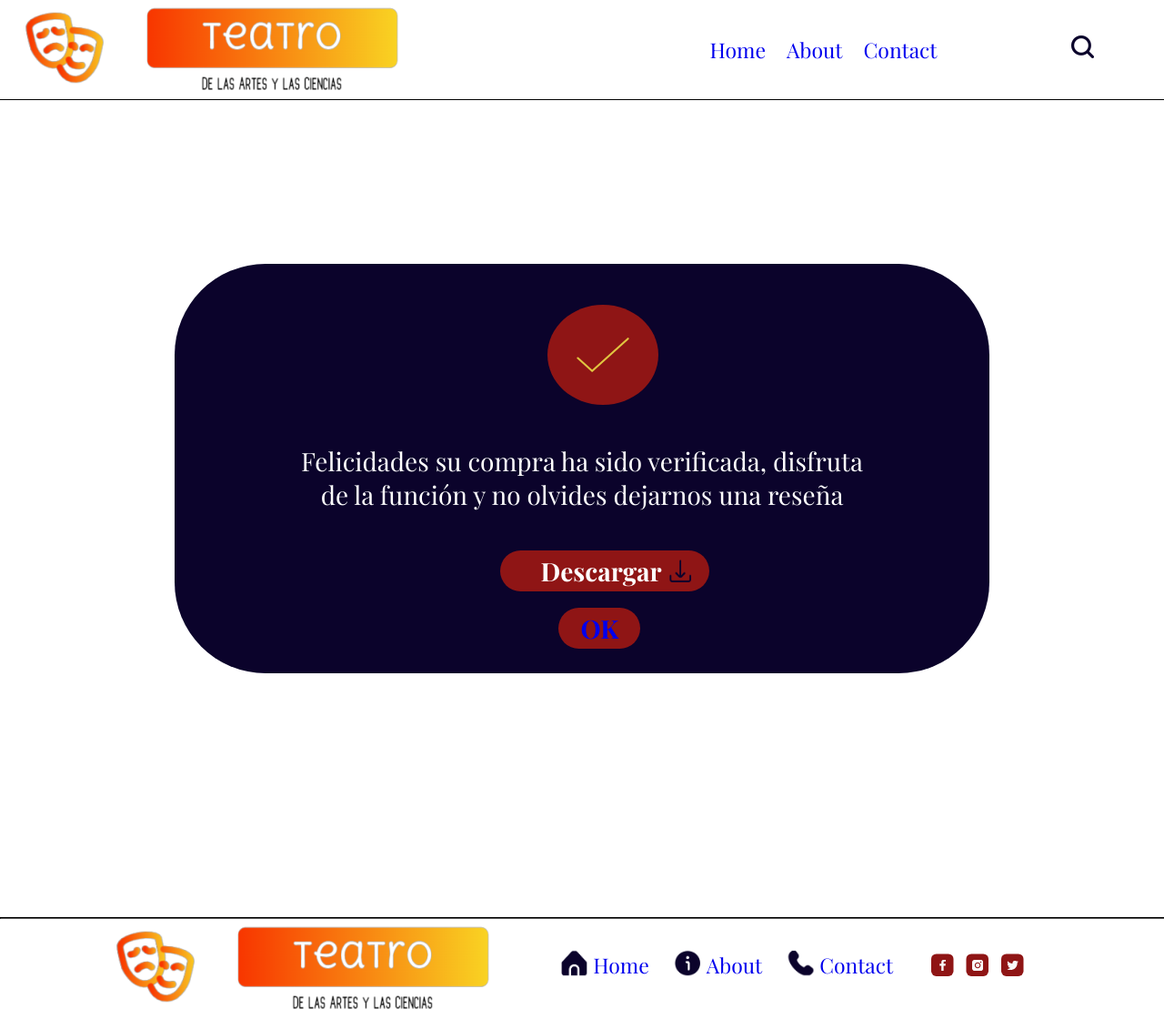
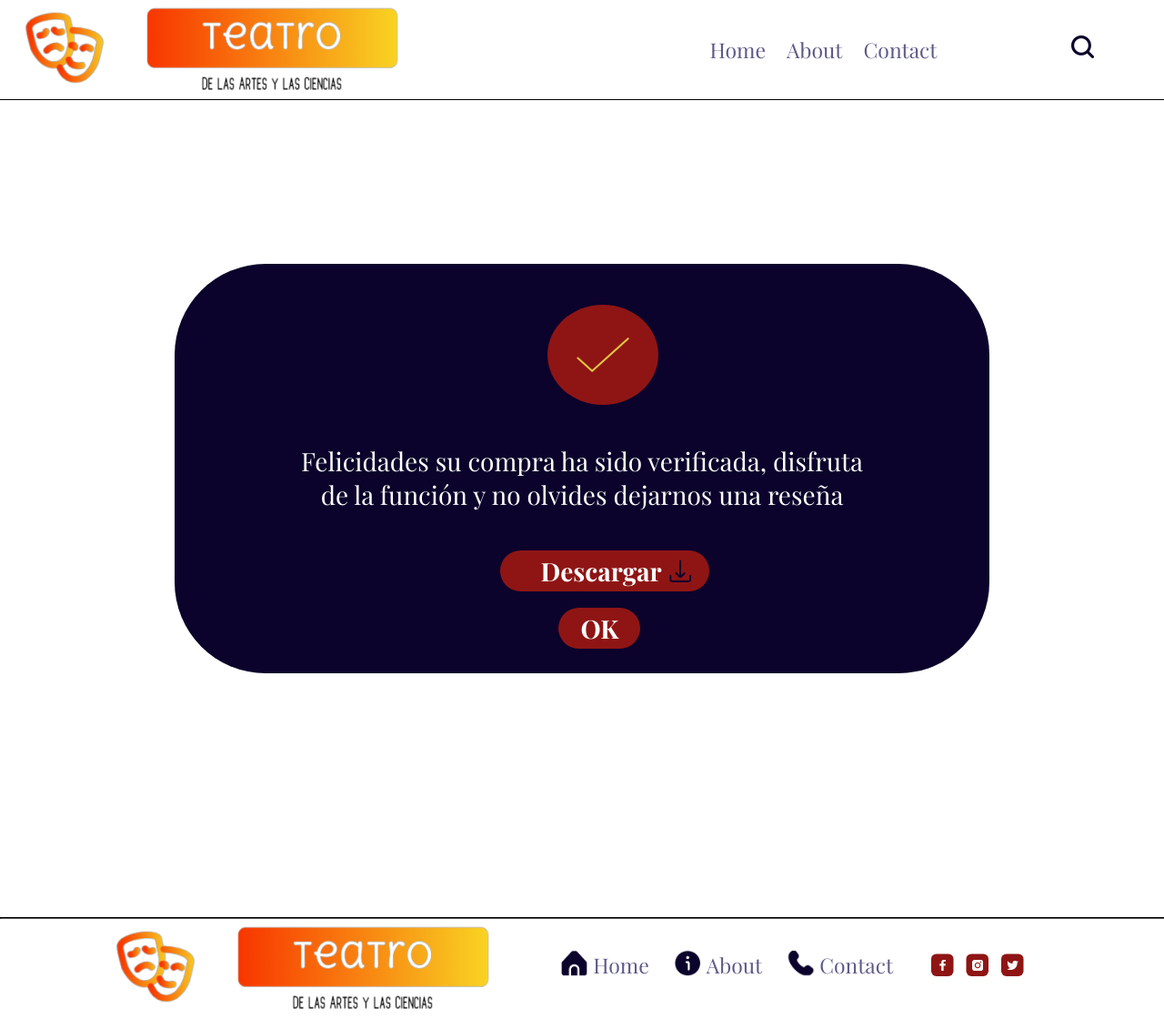
Before and after one commit to GGSZGZ/TeatroVue, a Vue app: page /success in a window 1280 px wide. Shown: the whole page at 91% size. Built offline with nearby package versions, Linux system fonts and the light colour scheme; a web font is replaced by a local one.

Commit message:
Links hover fixed

```diff
--- a/src/App.vue
+++ b/src/App.vue
@@ -22,9 +22,9 @@ import "./assets/main.css";
     <template #logosearchtexto>
       <img alt="" src="./assets/logoTextIcon.png" class="logosolo-texto-1"/>
     </template>
-    <template #home><RouterLink to="/" style="text-decoration: none;">Home</RouterLink></template>
-    <template #about><RouterLink to="/about" style="text-decoration: none;">About</RouterLink></template>
-    <template #contact><RouterLink to="/contact" style="text-decoration: none;">Contact</RouterLink></template>
+    <template #home><RouterLink to="/" style="text-decoration: none; color: var(--neutral-colors-headings-black);">Home</RouterLink></template>
+    <template #about><RouterLink to="/about" style="text-decoration: none; color: var(--neutral-colors-headings-black);">About</RouterLink></template>
+    <template #contact><RouterLink to="/contact" style="text-decoration: none; color: var(--neutral-colors-headings-black);">Contact</RouterLink></template>
     <template #logosearch>
       <img alt="" src="./assets/searchIcon.png" class="busqueda-1-icon"/>
     </template>
@@ -47,11 +47,11 @@ import "./assets/main.css";
         <img alt="" src="./assets/logoTextIcon.png" class="logosolo-texto-1"/>
       </template>
       <template #homeIcon><RouterLink to="/" style="text-decoration: none;"><img alt="" src="./assets/homeIcon.png" class="icon"></RouterLink></template>
-      <template #home><RouterLink to="/" style="text-decoration: none;">Home</RouterLink></template>
+      <template #home><RouterLink to="/" style="text-decoration: none; color: var(--neutral-colors-headings-black);">Home</RouterLink></template>
       <template #aboutIcon><RouterLink to="/about" style="text-decoration: none"><img alt="" src="./assets/infoIcon.png" class="icon"></RouterLink></template>
-      <template #about><RouterLink to="/about" style="text-decoration: none;">About</RouterLink></template>
+      <template #about><RouterLink to="/about" style="text-decoration: none; color: var(--neutral-colors-headings-black);">About</RouterLink></template>
       <template #contactIcon><RouterLink to="/contact" style="text-decoration: none;"><img alt="" src="./assets/phoneIcon.png" style="text-decoration: none;" class="icon"></RouterLink></template>
-      <template #contact><RouterLink to="/contact" style="text-decoration: none;">Contact</RouterLink></template>
+      <template #contact><RouterLink to="/contact" style="text-decoration: none; color: var(--neutral-colors-headings-black);">Contact</RouterLink></template>
       <template #logosearch>
         <img alt="" src="./assets/searchIcon.png" class="busqueda-1-icon"/>
       </template>
--- a/src/components/FormTicketItem.vue
+++ b/src/components/FormTicketItem.vue
@@ -37,7 +37,7 @@ const goBack = () => {
           <b @click="goBack" class="button-cancelar">Cancelar</b>
         </div>
         <div class="compra-realizada2" id="compraRealizadaContainer1">
-            <RouterLink to="/success" style="text-decoration: none;">
+            <RouterLink to="/success" style="text-decoration: none; color: var(--neutral-colors-white);">
           <b class="button-comprar">Comprar</b>
         </RouterLink>
         </div>
--- a/src/components/SuccesfulItem.vue
+++ b/src/components/SuccesfulItem.vue
@@ -18,8 +18,8 @@ onMounted(() => {
       <img class="icon-circle-check" alt="" src="../assets/checkIcon.svg">
 
       <div class="ok-button">
-        <RouterLink to="/" style="text-decoration: none;">
-        <b class="button" id="okBtn">OK</b>
+        <RouterLink to="/" style="text-decoration: none; color: var(--neutral-colors-white);">
+        <b class="button" id="okBtn" >OK</b>
         </RouterLink>
       </div>
       <div class="descargar-button">
```
